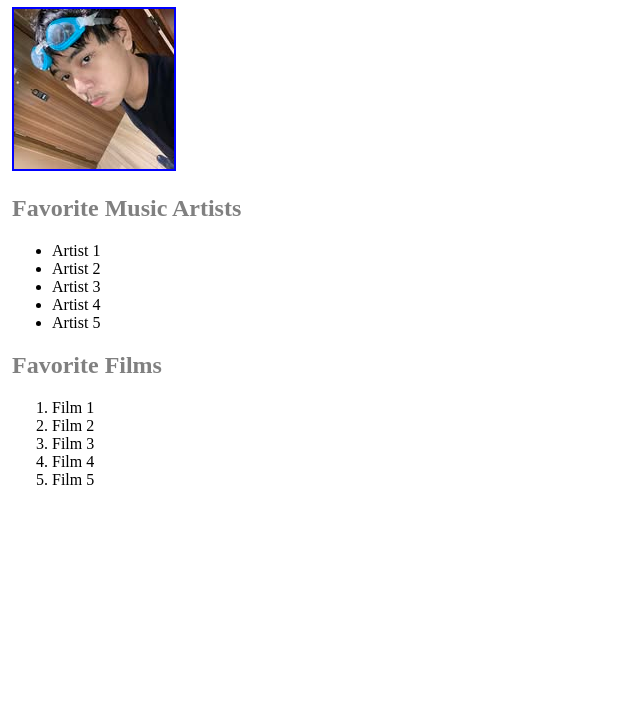
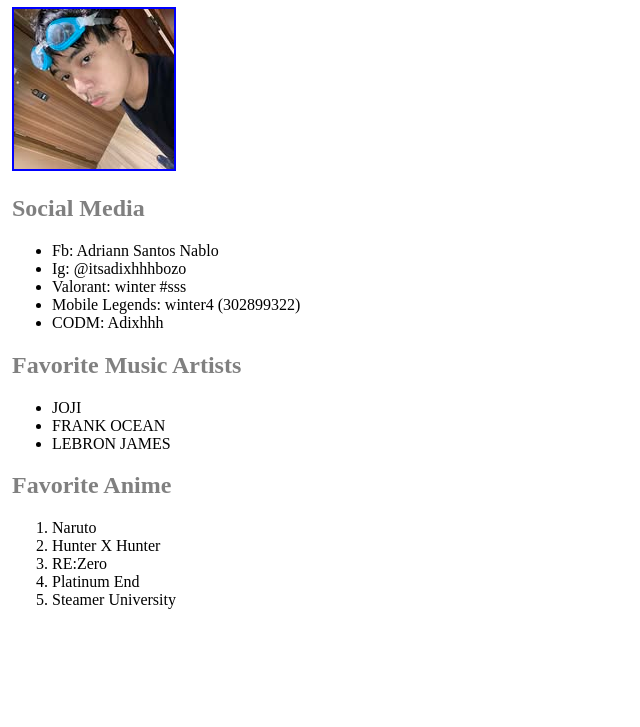
Before and after one commit to adixhhh/MeProfile, a plain HTML site: page index.html in a window 1280 px wide. Shown: the part 73-800 px from the top of the page, without its empty margins (0-640 px from the left). Drawn offline with Linux system fonts and the light colour scheme.

Commit message:
Update index.html

```diff
--- a/index.html
+++ b/index.html
@@ -1,38 +1,43 @@
 <!DOCTYPE html>
 <html>
-
 <head>
-    <title>Your Name</title>
+    <title>Adirian Rich S. Nablo</title>
     <link rel="stylesheet" href="styles.css">
 </head>
-
 <body>
     <div>
-        <h1>Your Name</h1>
+        <h1>Adirian Rich S. Nablo</h1>
     </div>
-    <div><img src="photo.jpg" id="photo" alt="My Photo"></div>
+    <div>
+        <img src="photo.jpg" id="photo" alt="My Photo">
+    </div>
+    <div>
+        <h2>Social Media</h2>
+        <ul>
+            <li>Fb: Adriann Santos Nablo</li>
+            <li>Ig: @itsadixhhhbozo</li>
+            <li>Valorant: winter #sss</li>
+            <li>Mobile Legends: winter4 (302899322)</li>
+            <li>CODM: Adixhhh</li>
+        </ul>
+    </div>
     <div>
         <h2>Favorite Music Artists</h2>
         <ul>
-            <li>Artist 1</li>
-            <li>Artist 2</li>
-            <li>Artist 3</li>
-            <li>Artist 4</li>
-            <li>Artist 5</li>
+            <li>JOJI</li>
+            <li>FRANK OCEAN</li>
+            <li>LEBRON JAMES</li>
         </ul>
     </div>
     <div>
-        <h2>Favorite Films</h2>
+        <h2>Favorite Anime</h2>
         <ol>
-            <li>Film 1</li>
-            <li>Film 2</li>
-            <li>Film 3</li>
-            <li>Film 4</li>
-            <li>Film 5</li>
+            <li>Naruto</li>
+            <li>Hunter X Hunter</li>
+            <li>RE:Zero</li>
+            <li>Platinum End</li>
+            <li>Steamer University</li>
         </ol>
     </div>
-    <div>
-
 </body>
-
 </html>
```
